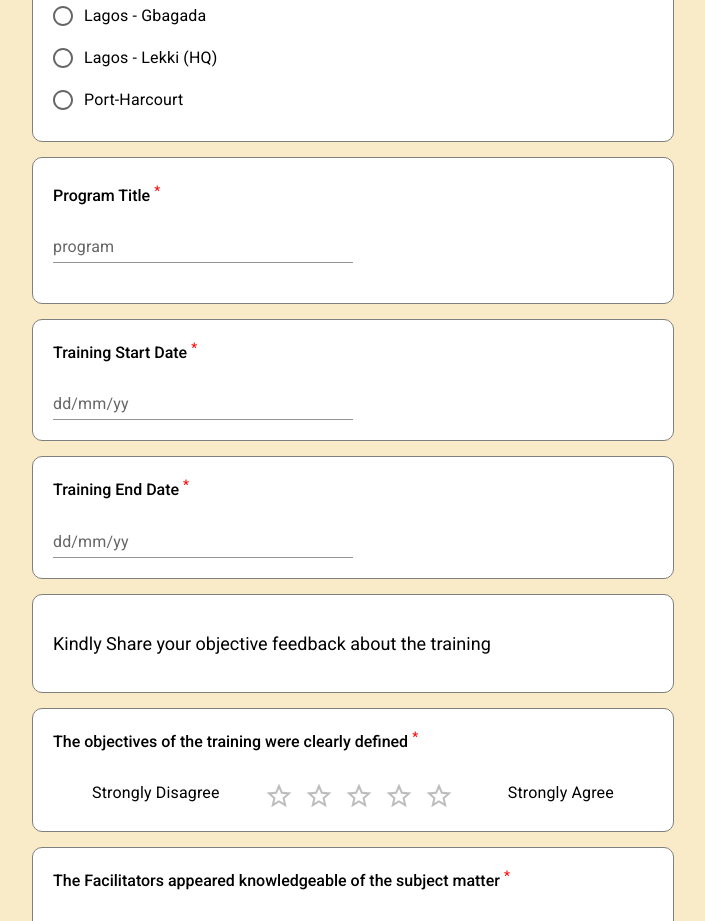
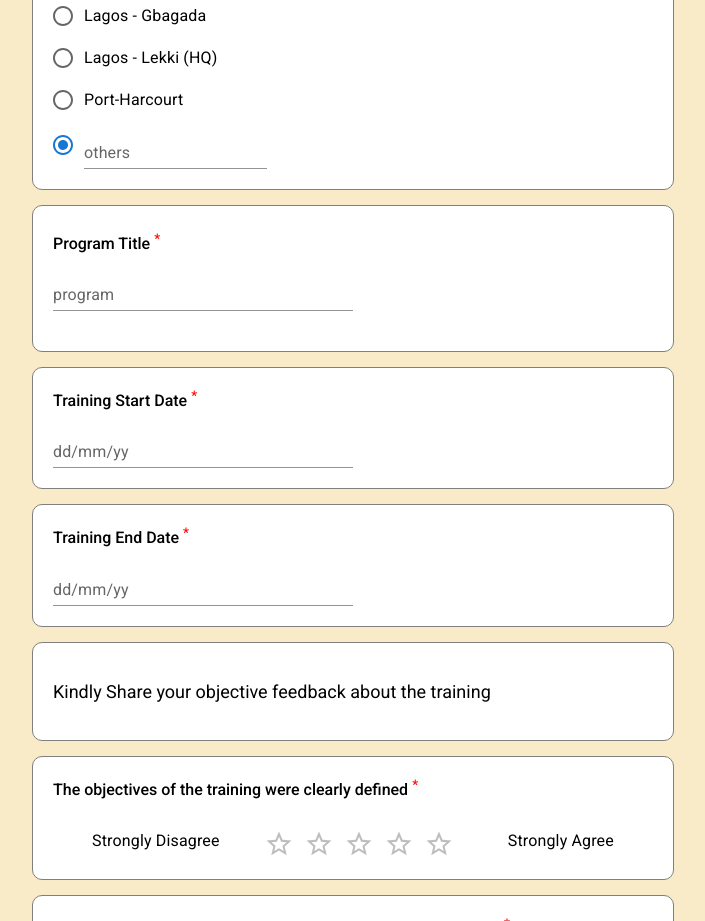
Before and after one commit to jbchinonso/cert, a React (Create React App) app: page / in a window 1280 px wide. Shown: the part 1400-2321 px from the top of the page, without its empty margins (288-993 px from the left). Built offline with nearby package versions, Linux system fonts and the light colour scheme; a web font is replaced by a local one.

Commit message:
add attendance API

```diff
--- a/src/Attendance.js
+++ b/src/Attendance.js
@@ -1,19 +1,49 @@
 import { Button } from "@mui/material";
-import React,{useState} from "react";
+import React, { useState } from "react";
 import { ToastContainer } from "react-toastify";
 import Logo from "./components/Logo";
+import PageLoader from "./components/PageLoader";
 import Text from "./components/Text";
 import TextInput from "./components/TextInput";
+import toaster from "./toaster";
 
 function Attendance() {
   const [email, setEmail] = useState("");
+  const [loading, setLoading] = useState(false);
 
-    const markAttendance = () => {
-        console.log(email)
+  const markAttendance = async(e) => {
+     e.preventDefault();
+    setLoading(true);
+
+
+    const requestOptions = {
+      method: "POST",
+      headers: { "Content-Type": "application/json" },
+      body: JSON.stringify({email}),
+    };
+
+    try {
+      const url = process.env.REACT_APP_BASE_URL;
+      const resp = await fetch(`${url}cert/users/attendance`, requestOptions);
+      const data = await resp.json();
+      setLoading(false);
+
+      if (data.status === 400) {
+        toaster("error", data.message, 3000);
+        return;
       }
+
+      toaster("success", data.message, 3000);
+    } catch (error) {
+      setLoading(false);
+      toaster("error", error.message, 3000);
+      return;
+    }
+  };
   return (
+    <React.Fragment>
+      {loading && <PageLoader />}
       <div className="App">
-      {" "}
         <ToastContainer />
         <header className="App-header">
           <Logo />
@@ -42,6 +72,7 @@ function Attendance() {
           Mark Attendance
         </Button>
       </div>
+    </React.Fragment>
   );
 }
 
--- a/src/assets/styles/components.css
+++ b/src/assets/styles/components.css
@@ -87,7 +87,9 @@ label[data-shrink="false"]
 .selectInput .MuiFormControl-root{
     padding-bottom: 20px;
 }
-
+.wrapper .MuiFormControlLabel-labelPlacementEnd .css-1u3bzj6-MuiFormControl-root-MuiTextField-root{
+  width: 100%;
+}
 
 /* userRating component styles */
 
--- a/src/components/RadioGroupInput.jsx
+++ b/src/components/RadioGroupInput.jsx
@@ -1,10 +1,11 @@
-import React, { useCallback } from 'react'
+import React, { useCallback, useState } from 'react'
 import {
   FormControl,
   FormLabel,
   RadioGroup,
   FormControlLabel,
   Radio,
+  TextField,
   // TextField
 } from "@mui/material";
 
@@ -12,6 +13,7 @@ import {useAppContext} from "../AppContext"
 
 function RadioGroupInput({ label, locations, required, name }) {
   const { partnerData, setPartnerData, errors } = useAppContext();
+  const [others, setOthers] = useState("")
 
   const handleChange = useCallback((e) => {
     const data = e.target.value
@@ -44,15 +46,21 @@ function RadioGroupInput({ label, locations, required, name }) {
                 />
               );
             })}
-            {/* <FormControlLabel
-              value="other"
+            <FormControlLabel
+              value={others}
               control={<Radio />}
-              label={<TextField label="Other" variant="standard" />}
-            /> */}
+              label={
+                <TextField
+                  label="others"
+                  variant="standard"
+                  onChange={(e) => {setOthers(e.target.value)}}
+                />
+              }
+            />
           </RadioGroup>
-        {errors[name] && (
-          <span className="error">please select a valid option</span>
-        )}
+          {errors[name] && (
+            <span className="error">please select a valid option</span>
+          )}
         </FormControl>
       </div>
     </div>
```
Lines whose indentation alone changed are shown as unchanged.
